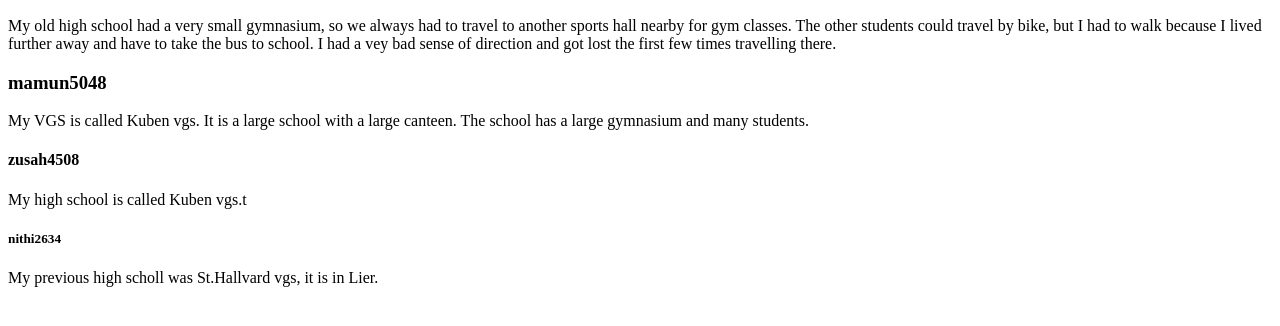
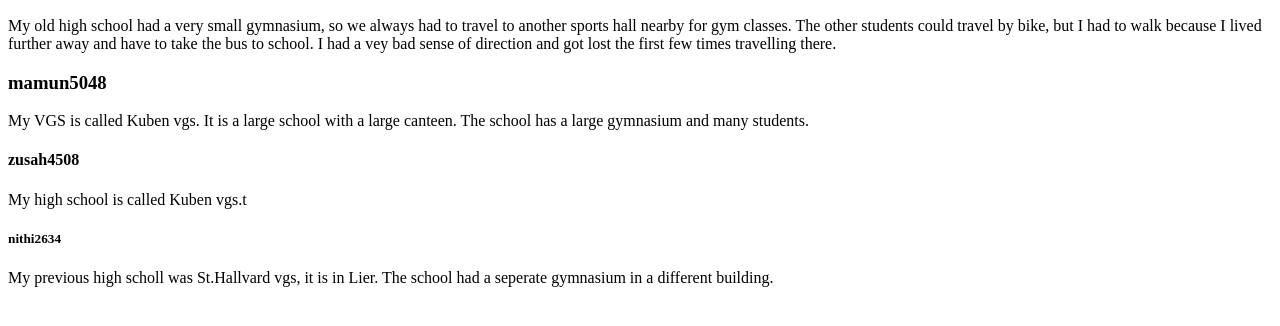
Before and after one commit to OsloMet-web/1stOblig-Gruppe18, a plain HTML site: page secondary.html in a window 1280 px wide. Shown: the part 136-462 px from the top of the page. Drawn offline with Linux system fonts and the light colour scheme.

Commit message:
gymnasium

```diff
--- a/secondary.html
+++ b/secondary.html
@@ -18,7 +18,7 @@
     <h4>zusah4508</h4>
     <p>My high school is called Kuben vgs.t </p>
     <h5>nithi2634</h5>
-    <p>My previous high scholl was St.Hallvard vgs, it is in Lier. </p>
+    <p>My previous high scholl was St.Hallvard vgs, it is in Lier. The school had a seperate gymnasium in a different building. </p>
 
 </body>
 </html>
```
